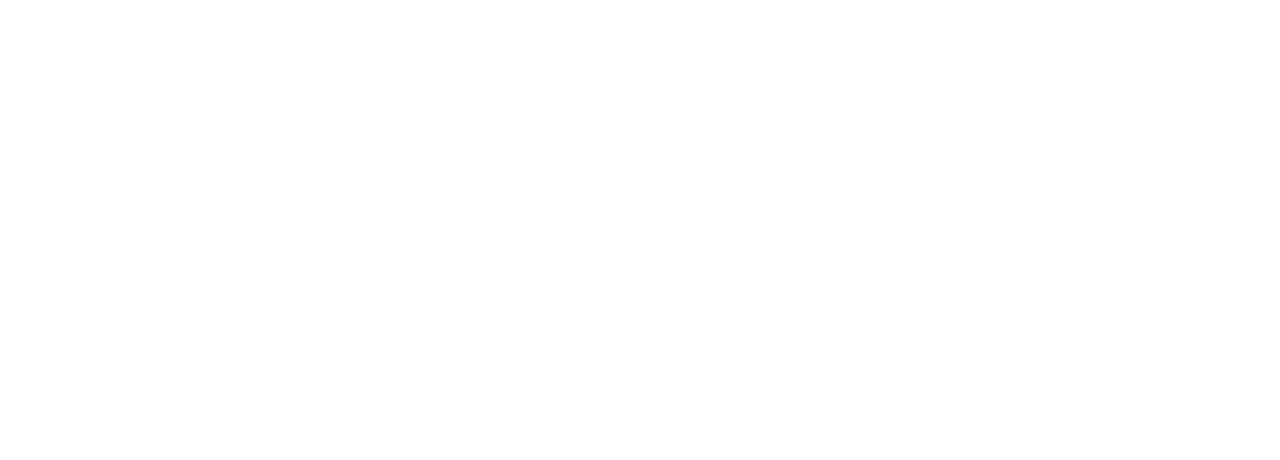
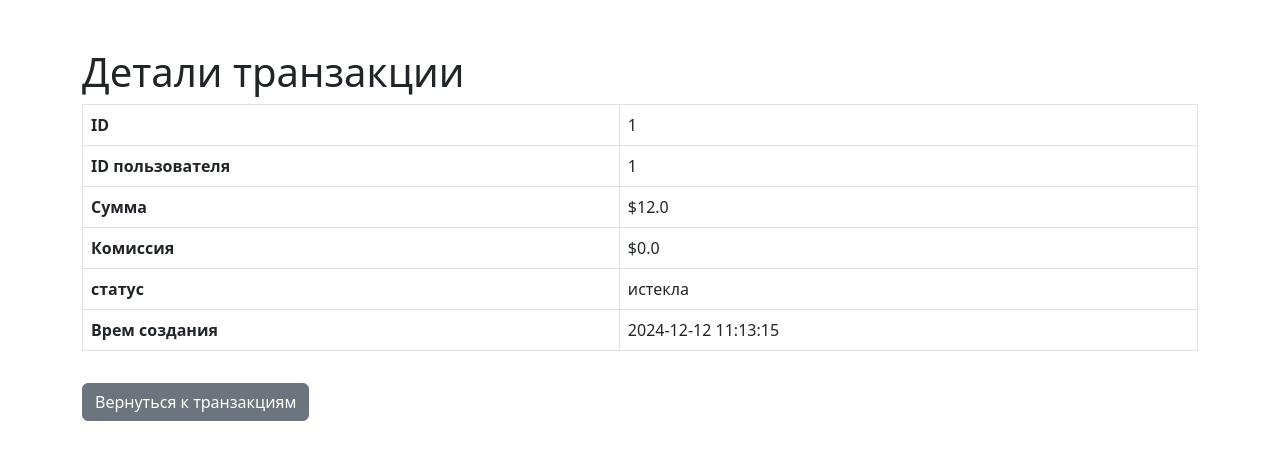
Before and after one commit to Pynajy/testing_transaction, a Flask app: page /admin/transactions/1 in a window 1280 px wide. Before the commit the part shown is empty. Shown: the top 460 px of the page. Run offline with Flask 3, Linux system fonts and the light colour scheme.

Commit message:
add view transaction

```diff
--- a/app.py
+++ b/app.py
@@ -104,7 +104,7 @@
     transaction = Transaction.query.get_or_404(transaction_id)
     if request.method == 'POST':
         status = request.form['status']
-        if transaction.status == 'ожидание' and status in ['подтвеждена', 'истекла']:
+        if transaction.status == 'ожидание' and status in ['подтвеждена', 'отменена']:
             transaction.status = status
             db.session.commit()
         return redirect(url_for('admin_transactions'))
--- a/templates/transaction_detail.html
+++ b/templates/transaction_detail.html
@@ -0,0 +1,56 @@
+<!DOCTYPE html>
+<html lang="ru">
+<head>
+    <meta charset="UTF-8">
+    <meta name="viewport" content="width=device-width, initial-scale=1.0">
+    <title>Детали транзакции</title>
+    <link rel="stylesheet" href="https://cdn.jsdelivr.net/npm/bootstrap@5.3.0/dist/css/bootstrap.min.css">
+</head>
+<body>
+    <div class="container mt-5">
+        <h1>Детали транзакции</h1>
+
+        <table class="table table-bordered">
+            <tr>
+                <th>ID</th>
+                <td>{{ transaction.id }}</td>
+            </tr>
+            <tr>
+                <th>ID пользователя</th>
+                <td>{{ transaction.user_id }}</td>
+            </tr>
+            <tr>
+                <th>Сумма</th>
+                <td>${{ transaction.amount }}</td>
+            </tr>
+            <tr>
+                <th>Комиссия</th>
+                <td>${{ transaction.commission }}</td>
+            </tr>
+            <tr>
+                <th>статус</th>
+                <td>{{ transaction.status }}</td>
+            </tr>
+            <tr>
+                <th>Врем создания</th>
+                <td>{{ transaction.created_at }}</td>
+            </tr>
+        </table>
+        {% if transaction.status == "ожидание" %}
+
+        <form method="POST" action="/admin/transactions/{{ transaction.id }}">
+            <div class="mb-3">
+                <label for="status" class="form-label">Изменить статус</label>
+                <select id="status" name="status" class="form-select">
+                    <option value="подтвеждена" {% if transaction.status == 'подтвеждена' %}selected{% endif %}>подтвеждена</option>
+                    <option value="отменена" {% if transaction.status == 'отменена' %}selected{% endif %}>отменена</option>
+                </select>
+            </div>
+            <button type="submit" class="btn btn-primary">Обновить статус</button>
+        </form>
+        {% endif %}
+
+        <a href="/admin/transactions" class="btn btn-secondary mt-3">Вернуться к транзакциям</a>
+    </div>
+</body>
+</html>
--- a/templates/transactions.html
+++ b/templates/transactions.html
@@ -19,6 +19,7 @@
                     <th>Комиссия</th>
                     <th>Статус</th>
                     <th>Время создания</th>
+                    <th>Действие</th>
                 </tr>
             </thead>
             <tbody>
@@ -30,6 +31,9 @@
                     <td>${{ transaction.commission }}</td>
                     <td>{{ transaction.status }}</td>
                     <td>{{ transaction.created_at }}</td>
+                    <td>
+                        <a href="/admin/transactions/{{ transaction.id }}" class="btn btn-info btn-sm">Просмотр</a>
+                    </td>
                 </tr>
                 {% endfor %}
             </tbody>
```
Also changed, not shown: instance/test.db.
